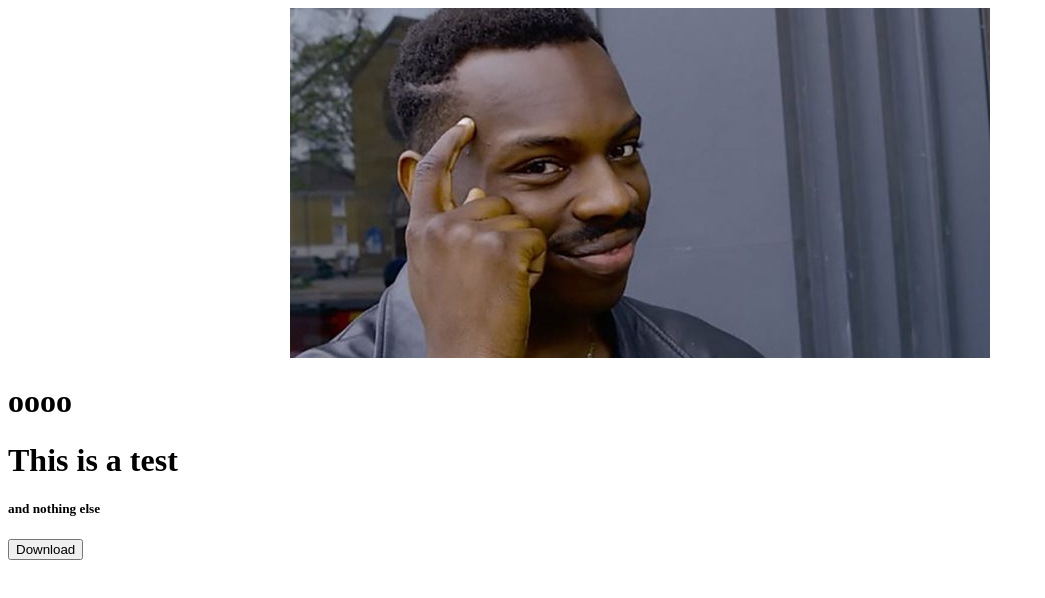
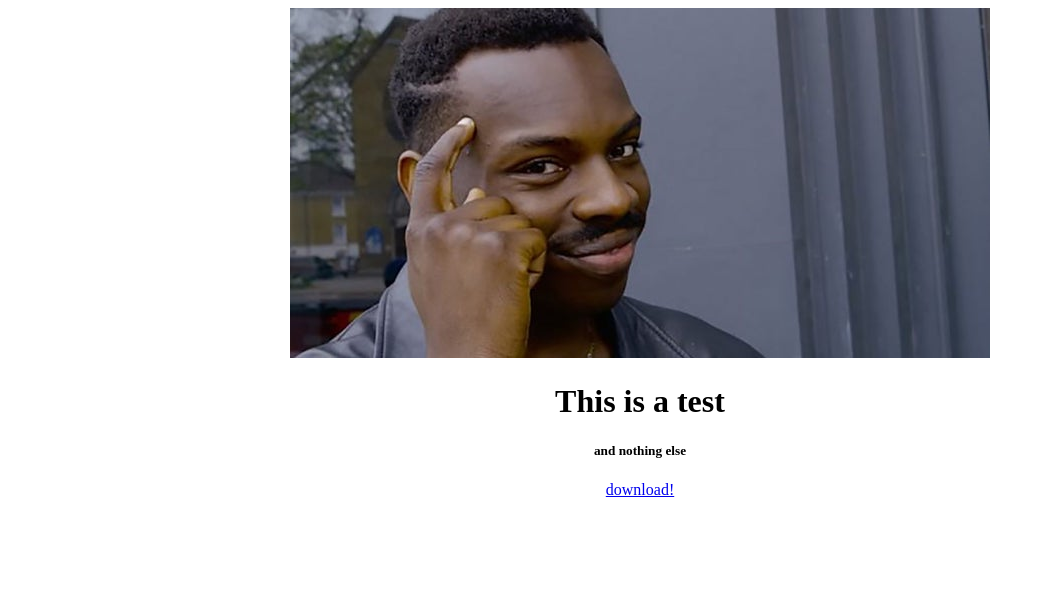
Before and after one commit to solulous/test, a plain HTML site: page index.html in a window 1280 px wide. Shown: the whole page, without its empty margins (0-1045 px from the left). Drawn offline with Linux system fonts and the light colour scheme.

Commit message:
removed image download and replaced with test zip download

```diff
--- a/index.html
+++ b/index.html
@@ -16,21 +16,20 @@
 <div id = "sup">
 <img src = "images/funny.jpeg" alt = "something's not right here..">
 </div>
-<h1>oooo</h1>
 
 
+<div id = "text">
 <h1>This is a test</h1>
 
 <h5>and nothing else</h5>
 
 
-<form action="images/funny.jpeg" method="GET">
-<button type="submit" value="Download">Download</button>
+<a href="5MB.zip">download!</a>
+
+</div>
 
 
 
-
-</form>
 
 </body>
 
--- a/styles.css
+++ b/styles.css
@@ -2,3 +2,7 @@
 text-align: center;
 
 }
+
+#text{
+    text-align: center;
+}
```
